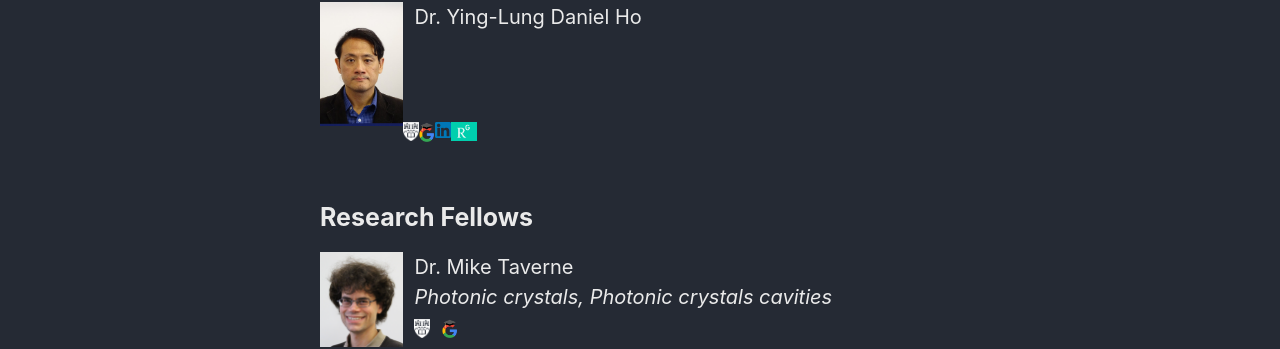
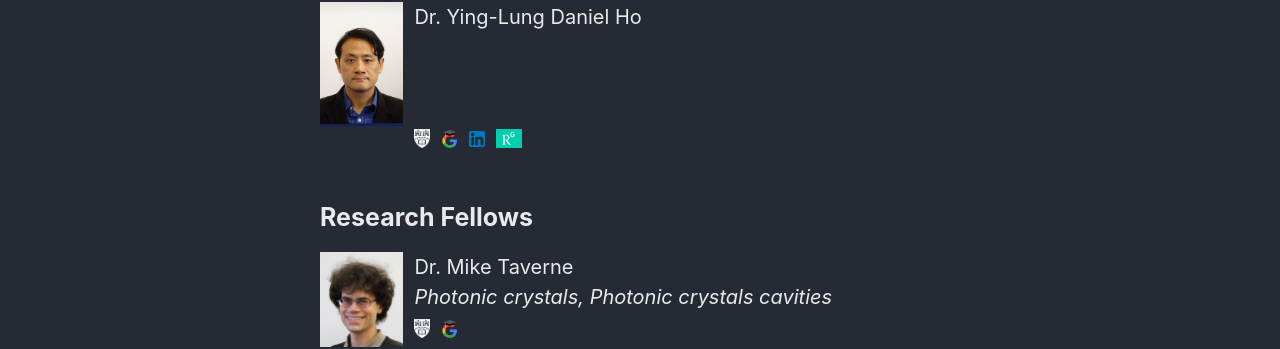
Before and after one commit to qubits/nanophotonicenglab.github.io, a Jekyll site: the page built from _pages/people.md, in a window 1280 px wide. Shown: the part 239-588 px from the top of the page. Built offline with Jekyll 4.4.1, drawn with Linux system fonts in a browser that asks for light colours; cached includes are drawn as plain includes.

Commit message:
Update people.md

```diff
--- a/_pages/people.md
+++ b/_pages/people.md
@@ -13,10 +13,10 @@ Dr. Ying-Lung Daniel Ho<br>&nbsp;
                        <br>&nbsp;
                        <br>&nbsp;
                        <br>&nbsp;
-<a href="https://www.northumbria.ac.uk/about-us/our-staff/h/daniel-ho/"><img src="{{ site.url }}{{ site.baseurl }}/assets/profiles/nuw.png" alt="HT" style="float: left;width: 2.5%; border: none; text-decoration: none"/></a>&nbsp;
-<a href="https://scholar.google.co.uk/citations?user=LNZN_NIAAAAJ"><img src="{{ site.url }}{{ site.baseurl }}/assets/profiles/google.png" alt="HT" style="float: left;width: 2.5%; border: none; text-decoration: none"/></a>&nbsp;
-<a href="https://www.linkedin.com/in/quantumgeezer/"><img src="{{ site.url }}{{ site.baseurl }}/assets/profiles/linkedin.png" alt="HT" style="float: left;width: 2.5%; border: none; text-decoration: none"/></a>&nbsp;
-<a href="https://www.researchgate.net/profile/Ying-Lung_Ho"><img src="{{ site.url }}{{ site.baseurl }}/assets/profiles/rg.png" alt="HT" style="float: left;width: 4%; border: none; text-decoration: none"/></a>&nbsp;
+<a href="https://www.northumbria.ac.uk/about-us/our-staff/h/daniel-ho/"><img src="{{ site.url }}{{ site.baseurl }}/assets/profiles/nuw.png" alt="HT" style="left;width: 2.5%; border: none; text-decoration: none"/></a>&nbsp;
+<a href="https://scholar.google.co.uk/citations?user=LNZN_NIAAAAJ"><img src="{{ site.url }}{{ site.baseurl }}/assets/profiles/google.png" alt="HT" style="left;width: 2.5%; border: none; text-decoration: none"/></a>&nbsp;
+<a href="https://www.linkedin.com/in/quantumgeezer/"><img src="{{ site.url }}{{ site.baseurl }}/assets/profiles/linkedin.png" alt="HT" style="left;width: 2.5%; border: none; text-decoration: none"/></a>&nbsp;
+<a href="https://www.researchgate.net/profile/Ying-Lung_Ho"><img src="{{ site.url }}{{ site.baseurl }}/assets/profiles/rg.png" alt="HT" style="left;width: 4%; border: none; text-decoration: none"/></a>&nbsp;
 
 ## Research Fellows
 
```
